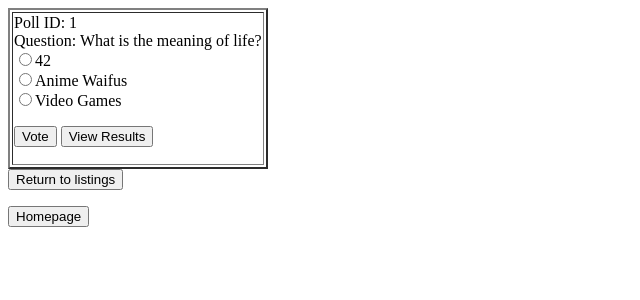
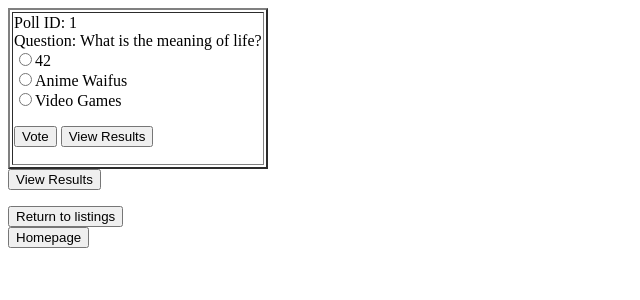
Before and after one commit to AndrewSkyFlyin/DogePoll, a PHP site: page /view.php?id=1 in a window 1280 px wide. Shown: the top 300 px of the page, without its empty margins (0-640 px from the left). Run offline with PHP 8.4, Linux system fonts and the light colour scheme; data comes from the database, SQL or seed files in the repository.

Commit message:
Added view results button

```diff
--- a/view.php
+++ b/view.php
@@ -51,6 +51,10 @@ else
 
 ?>
 
+<form action="results.php?id={$row['pollid']}" method="post">
+ <input type="submit" value="View Results" /><br>
+</form
+
 <form action="view_all.php" method="post">
  <input type="submit" value="Return to listings" /><br>
 </form>
```
